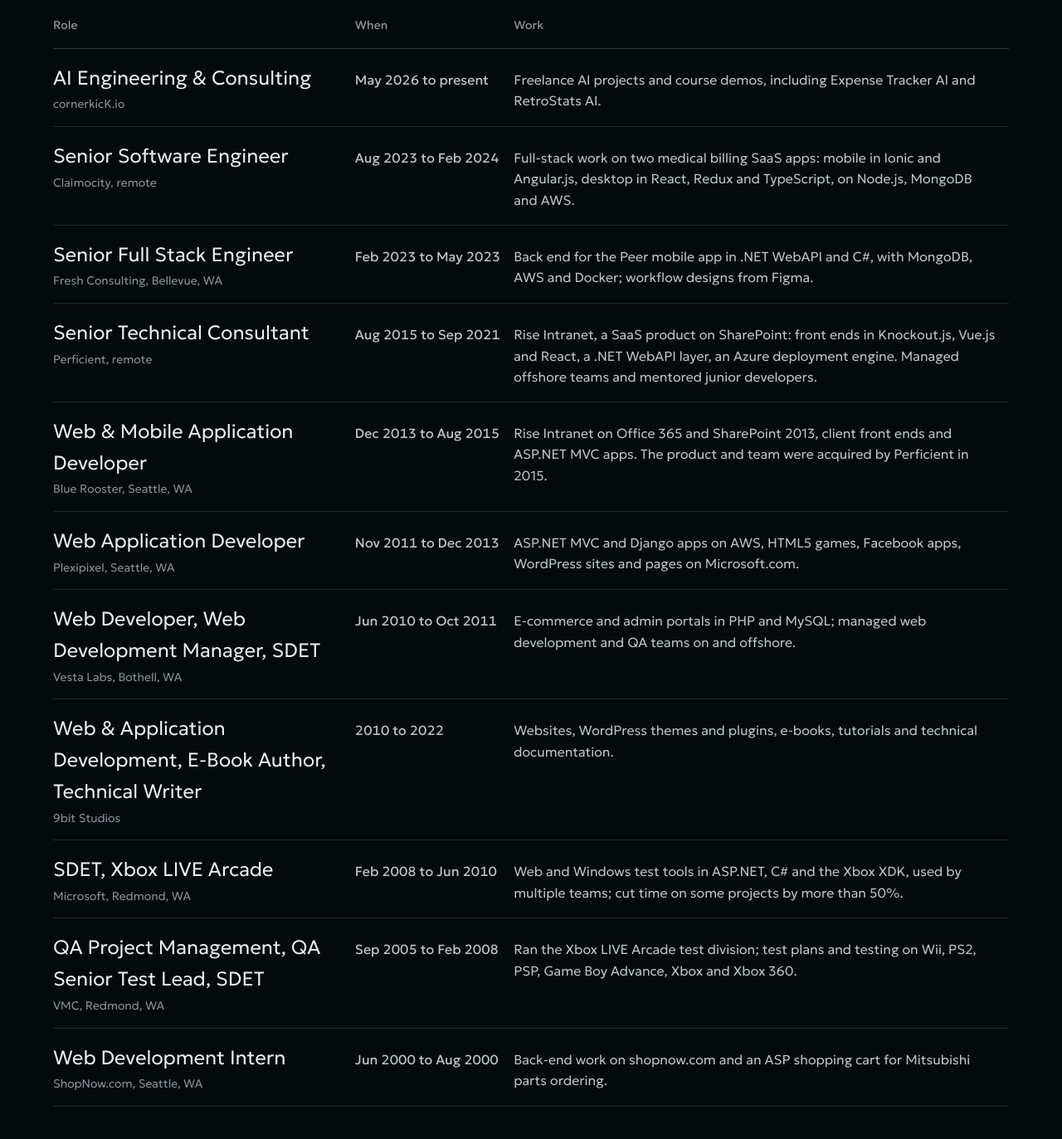
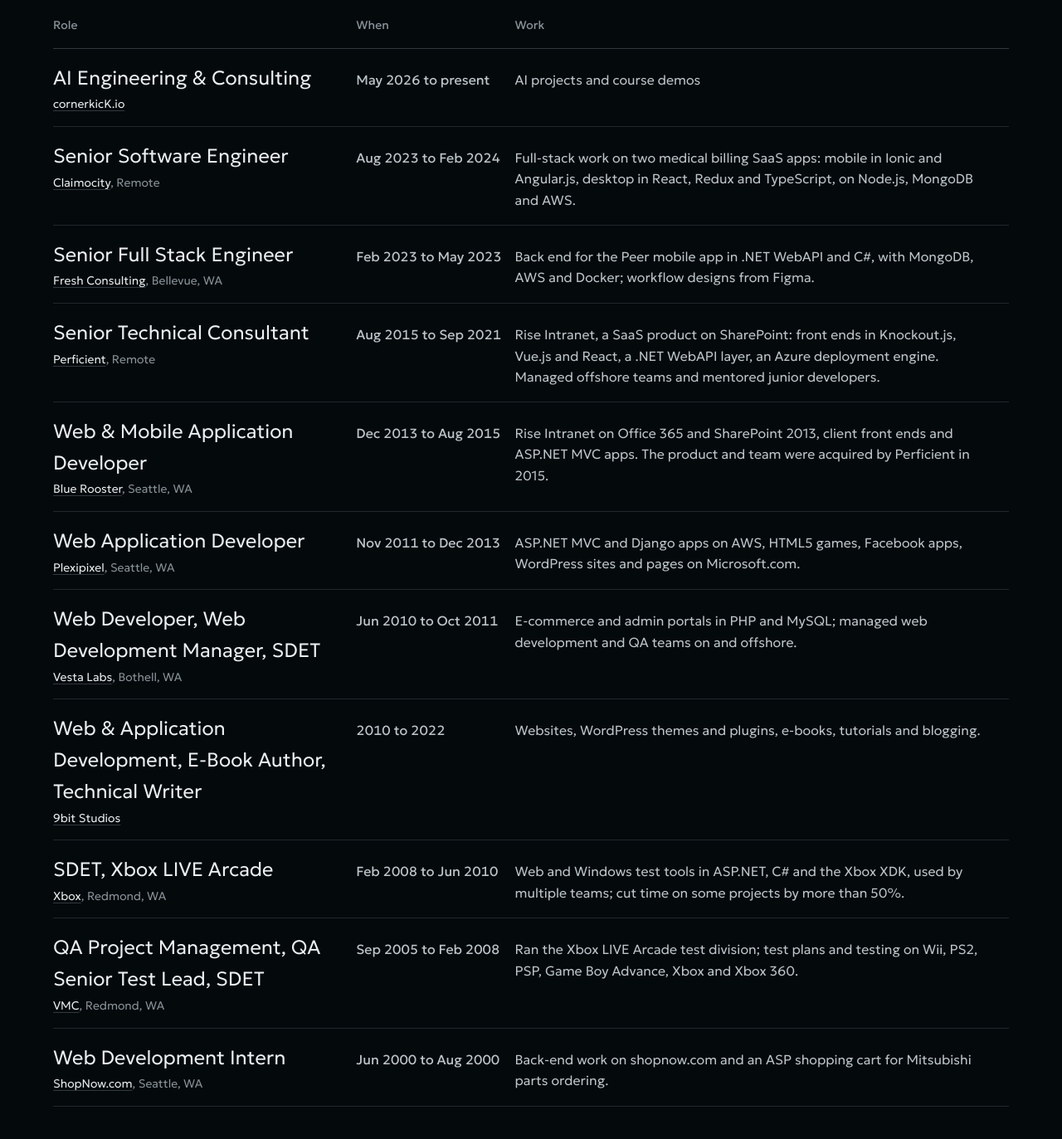
Before and after one commit to 9bitStudios/cornerkick.io, a plain HTML site: page about.html in a window 1280 px wide. Shown: the part 1107-2480 px from the top of the page at 83% size. Drawn offline with Linux system fonts and the light colour scheme.

Commit message:
Link employers on the about page and rename the certificate image
Experience entries now point at each company's site, the Vanderbilt course
list gains the OpenAI GPTs course, and the certificate drops the name prefix
so it can be reused. Adds the Prompt Engineering certificate image.

🤖 Generated with Codebuff
Co-Authored-By: Codebuff <noreply@codebuff.com>

```diff
--- a/about.html
+++ b/about.html
@@ -75,17 +75,17 @@
                     <tr><th scope="col">Role</th><th scope="col">When</th><th scope="col">Work</th></tr>
                 </thead>
                 <tbody>
-                    <tr><td>AI Engineering & Consulting<span class="org">cornerkicK.io</span></td><td class="num">May 2026 to present</td><td class="work">Freelance AI projects and course demos, including Expense Tracker AI and RetroStats AI.</td></tr>
-                    <tr><td>Senior Software Engineer<span class="org">Claimocity, remote</span></td><td class="num">Aug 2023 to Feb 2024</td><td class="work">Full-stack work on two medical billing SaaS apps: mobile in Ionic and Angular.js, desktop in React, Redux and TypeScript, on Node.js, MongoDB and AWS.</td></tr>
-                    <tr><td>Senior Full Stack Engineer<span class="org">Fresh Consulting, Bellevue, WA</span></td><td class="num">Feb 2023 to May 2023</td><td class="work">Back end for the Peer mobile app in .NET WebAPI and C#, with MongoDB, AWS and Docker; workflow designs from Figma.</td></tr>
-                    <tr><td>Senior Technical Consultant<span class="org">Perficient, remote</span></td><td class="num">Aug 2015 to Sep 2021</td><td class="work">Rise Intranet, a SaaS product on SharePoint: front ends in Knockout.js, Vue.js and React, a .NET WebAPI layer, an Azure deployment engine. Managed offshore teams and mentored junior developers.</td></tr>
-                    <tr><td>Web & Mobile Application Developer<span class="org">Blue Rooster, Seattle, WA</span></td><td class="num">Dec 2013 to Aug 2015</td><td class="work">Rise Intranet on Office 365 and SharePoint 2013, client front ends and ASP.NET MVC apps. The product and team were acquired by Perficient in 2015.</td></tr>
-                    <tr><td>Web Application Developer<span class="org">Plexipixel, Seattle, WA</span></td><td class="num">Nov 2011 to Dec 2013</td><td class="work">ASP.NET MVC and Django apps on AWS, HTML5 games, Facebook apps, WordPress sites and pages on Microsoft.com.</td></tr>
-                    <tr><td>Web Developer, Web Development Manager, SDET<span class="org">Vesta Labs, Bothell, WA</span></td><td class="num">Jun 2010 to Oct 2011</td><td class="work">E-commerce and admin portals in PHP and MySQL; managed web development and QA teams on and offshore.</td></tr>
-                    <tr><td>Web & Application Development, E-Book Author, Technical Writer<span class="org">9bit Studios</span></td><td class="num">2010 to 2022</td><td class="work">Websites, WordPress themes and plugins, e-books, tutorials and technical documentation.</td></tr>
-                    <tr><td>SDET, Xbox LIVE Arcade<span class="org">Microsoft, Redmond, WA</span></td><td class="num">Feb 2008 to Jun 2010</td><td class="work">Web and Windows test tools in ASP.NET, C# and the Xbox XDK, used by multiple teams; cut time on some projects by more than 50%.</td></tr>
-                    <tr><td>QA Project Management, QA Senior Test Lead, SDET<span class="org">VMC, Redmond, WA</span></td><td class="num">Sep 2005 to Feb 2008</td><td class="work">Ran the Xbox LIVE Arcade test division; test plans and testing on Wii, PS2, PSP, Game Boy Advance, Xbox and Xbox 360.</td></tr>
-                    <tr><td>Web Development Intern<span class="org">ShopNow.com, Seattle, WA</span></td><td class="num">Jun 2000 to Aug 2000</td><td class="work">Back-end work on shopnow.com and an ASP shopping cart for Mitsubishi parts ordering.</td></tr>
+                    <tr><td>AI Engineering & Consulting<span class="org"><a href="https://cornerkicK.io" target="_blank">cornerkicK.io</a></span></td><td class="num">May 2026 to present</td><td class="work">AI projects and course demos</td></tr>
+                    <tr><td>Senior Software Engineer<span class="org"><a href="https://claimocity.com" target="_blank">Claimocity</a>, Remote</span></td><td class="num">Aug 2023 to Feb 2024</td><td class="work">Full-stack work on two medical billing SaaS apps: mobile in Ionic and Angular.js, desktop in React, Redux and TypeScript, on Node.js, MongoDB and AWS.</td></tr>
+                    <tr><td>Senior Full Stack Engineer<span class="org"><a href="https://freshconsulting.com" target="_blank">Fresh Consulting</a>, Bellevue, WA</span></td><td class="num">Feb 2023 to May 2023</td><td class="work">Back end for the Peer mobile app in .NET WebAPI and C#, with MongoDB, AWS and Docker; workflow designs from Figma.</td></tr>
+                    <tr><td>Senior Technical Consultant<span class="org"><a href="https://perficient.com" target="_blank">Perficient</a>, Remote</span></td><td class="num">Aug 2015 to Sep 2021</td><td class="work">Rise Intranet, a SaaS product on SharePoint: front ends in Knockout.js, Vue.js and React, a .NET WebAPI layer, an Azure deployment engine. Managed offshore teams and mentored junior developers.</td></tr>
+                    <tr><td>Web & Mobile Application Developer<span class="org"><a href="https://shorturl.at/7j8Q1" target="_blank">Blue Rooster</a>, Seattle, WA</span></td><td class="num">Dec 2013 to Aug 2015</td><td class="work">Rise Intranet on Office 365 and SharePoint 2013, client front ends and ASP.NET MVC apps. The product and team were acquired by Perficient in 2015.</td></tr>
+                    <tr><td>Web Application Developer<span class="org"><a href="https://shorturl.at/ENiF2" target="_blank">Plexipixel</a>, Seattle, WA</span></td><td class="num">Nov 2011 to Dec 2013</td><td class="work">ASP.NET MVC and Django apps on AWS, HTML5 games, Facebook apps, WordPress sites and pages on Microsoft.com.</td></tr>
+                    <tr><td>Web Developer, Web Development Manager, SDET<span class="org"><a href="https://vestalabs.com" target="_blank">Vesta Labs</a>, Bothell, WA</span></td><td class="num">Jun 2010 to Oct 2011</td><td class="work">E-commerce and admin portals in PHP and MySQL; managed web development and QA teams on and offshore.</td></tr>
+                    <tr><td>Web & Application Development, E-Book Author, Technical Writer<span class="org"><a href="https://shorturl.at/jvD1z" target="_blank">9bit Studios</a></span></td><td class="num">2010 to 2022</td><td class="work">Websites, WordPress themes and plugins, e-books, tutorials and blogging.</td></tr>
+                    <tr><td>SDET, Xbox LIVE Arcade<span class="org"><a href="https://xbox.com" target="_blank">Xbox</a>, Redmond, WA</span></td><td class="num">Feb 2008 to Jun 2010</td><td class="work">Web and Windows test tools in ASP.NET, C# and the Xbox XDK, used by multiple teams; cut time on some projects by more than 50%.</td></tr>
+                    <tr><td>QA Project Management, QA Senior Test Lead, SDET<span class="org"><a href="#experience">VMC</a>, Redmond, WA</span></td><td class="num">Sep 2005 to Feb 2008</td><td class="work">Ran the Xbox LIVE Arcade test division; test plans and testing on Wii, PS2, PSP, Game Boy Advance, Xbox and Xbox 360.</td></tr>
+                    <tr><td>Web Development Intern<span class="org"><a href="#experience">ShopNow.com</a>, Seattle, WA</span></td><td class="num">Jun 2000 to Aug 2000</td><td class="work">Back-end work on shopnow.com and an ASP shopping cart for Mitsubishi parts ordering.</td></tr>
                 </tbody>
             </table>
         </div>
@@ -102,9 +102,9 @@
                     <div><dt>Program</dt><dd>Generative AI Software Engineering</dd></div>
                     <div><dt>From</dt><dd>Vanderbilt University, Coursera</dd></div>
                     <div><dt>When</dt><dd class="num">Oct 2026 to present</dd></div>
-                    <div><dt>Courses</dt><dd><ul class="plain">Claude Code: Software Engineering with Generative AI Agents; AI Agents and Agentic AI with Python & Generative AI; Prompt Engineering for ChatGPT</dd></div>
+                    <div><dt>Courses</dt><dd><ul class="plain">Claude Code: Software Engineering with Generative AI Agents; AI Agents and Agentic AI with Python & Generative AI; Prompt Engineering for ChatGPT; OpenAI GPTs: Creating Your Own Custom AI Assistants</dd></div>
                     <figure class="certificate ticks">
-                        <img src="dist/media/Ian_Chursky_Claude_Code_Sofware_Engineering_With_Generative_AI_Agents_Vanderbilt_University.jpg" loading="lazy" alt="Coursera course certificate: Claude Code: Software Engineering with Generative AI Agents, Vanderbilt University">
+                        <img src="dist/media/Claude_Code_Sofware_Engineering_With_Generative_AI_Agents_Vanderbilt_University.jpg" loading="lazy" alt="Coursera course certificate: Claude Code: Software Engineering with Generative AI Agents, Vanderbilt University">
                     </figure>
                 </dl>
                 <dl class="facts">
@@ -121,7 +121,7 @@
                     <div><dt>Program</dt><dd>General Studies</dd></div>
                     <div><dt>From</dt><dd>Tacoma Community College, Tacoma, WA</dd></div>
                     <div><dt>When</dt><dd class="num">Sep 1999 to Jun 2000</dd></div>
-                    <div><dt>Notes</dt><dd>Freshman year spent taking core classes transferable to 4 year institutions. e.g. trigonometry, political  science, sociology, world history, art history, economics, oceanography; Played on the university soccer team; Set the league single-season scoring record, 39 goals in 16 games, which still stands today (27 years on and counting); Inducted into the athletic hall of fame, 2011.</dd></div>
+                    <div><dt>Notes</dt><dd>Freshman year spent taking core classes transferable to 4 year institutions. e.g. trigonometry, political  science, sociology, world history, art history, economics, oceanography; Played on the university soccer team; Set the league all-time single-season scoring record, 39 goals in 16 games, which still stands today (27 years on and counting); Inducted into the athletic hall of fame, 2011.</dd></div>
                 </dl>
             </div>
         </div>
```
Also changed, not shown: dist/media/Claude_Code_Sofware_Engineering_With_Generative_AI_Agents_Vanderbilt_University.jpg (renamed from dist/media/Ian_Chursky_Claude_Code_Sofware_Engineering_With_Generative_AI_Agents_Vanderbilt_University.jpg), dist/media/Prompt_Engineering_With_ChatGPT.png (added).
